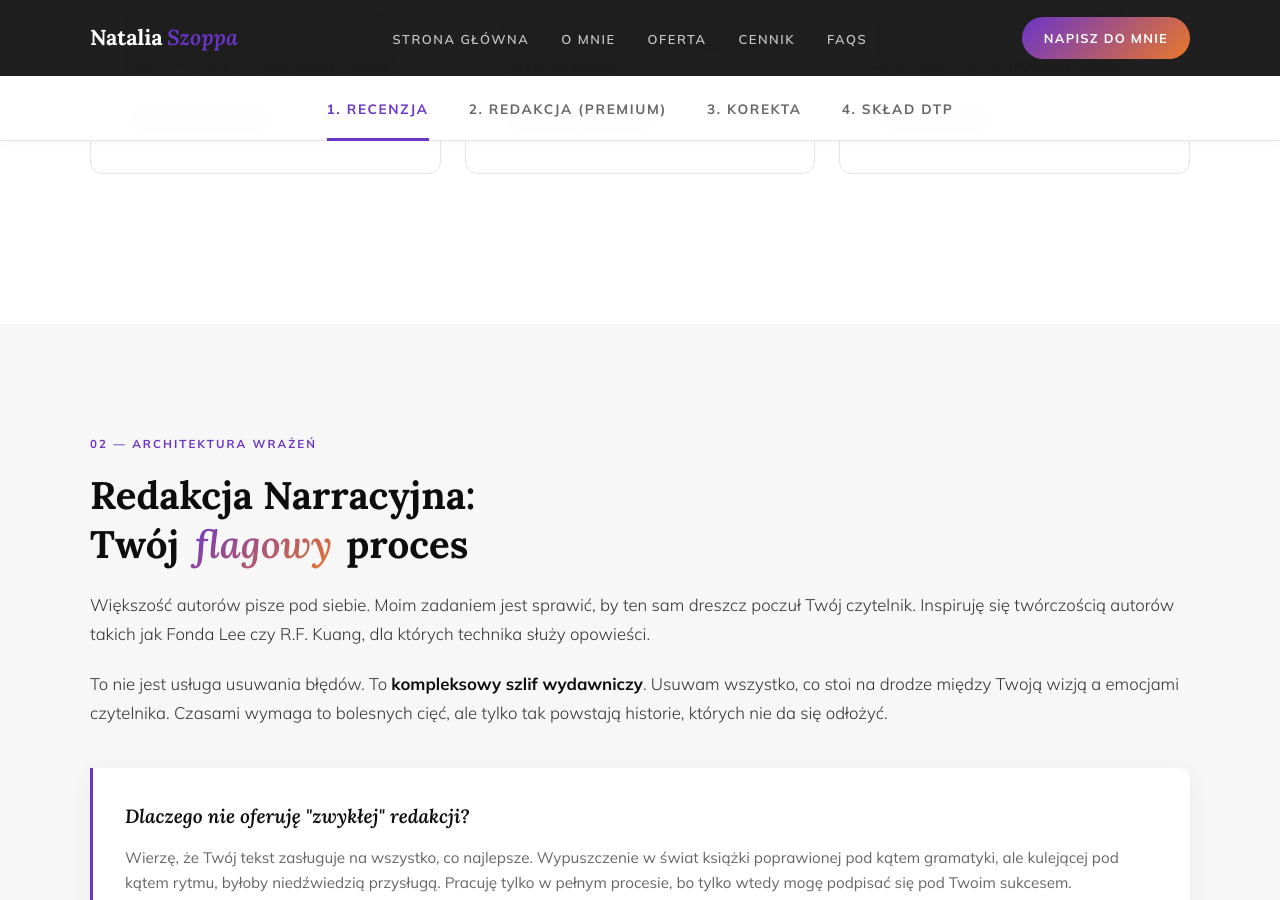
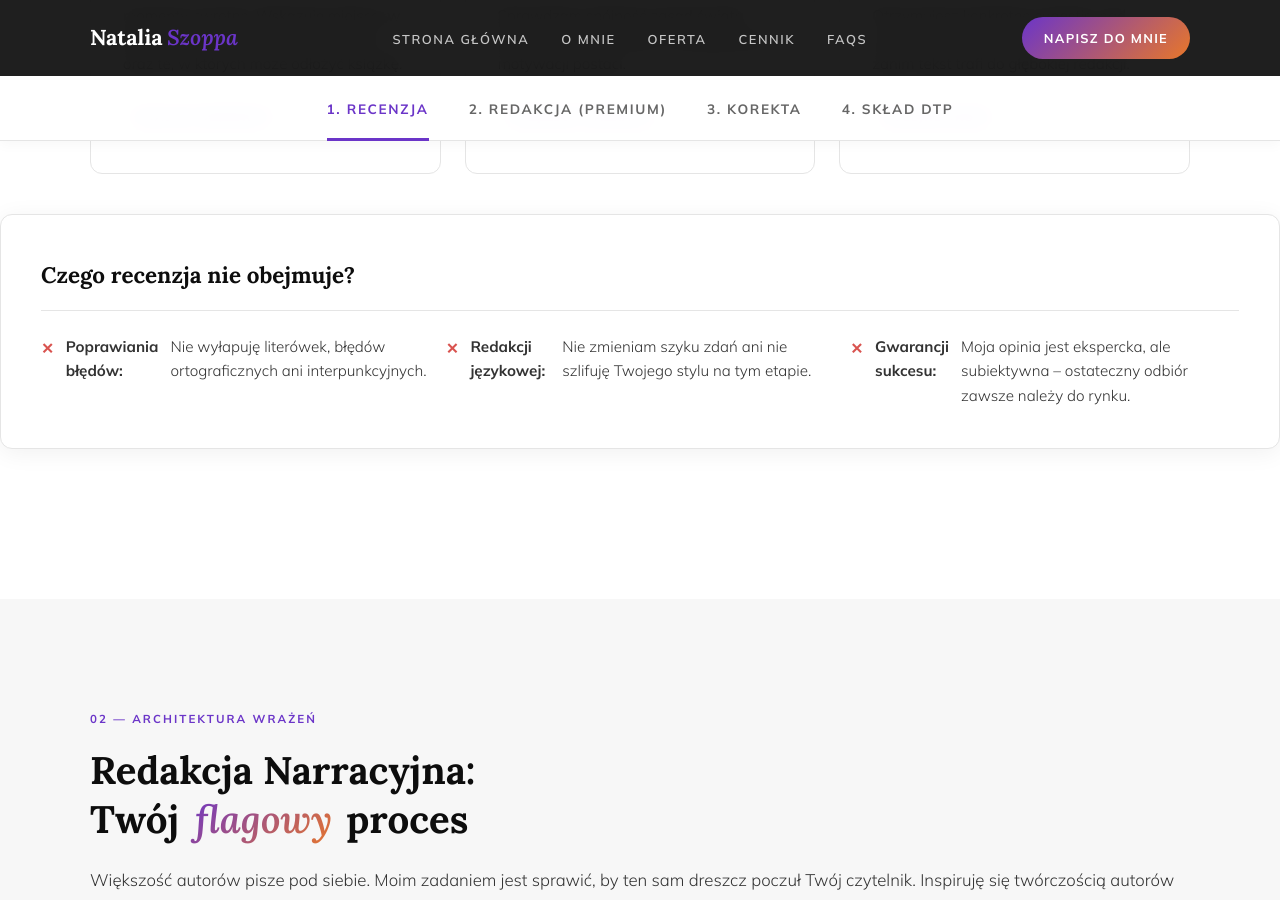
Before and after one commit to Bonnie00726/nataliaszoppa, a Jekyll site: the page built from oferta.html, in a window 1280 px wide and 900 px high, scrolled down 1665 px. Built offline with Jekyll 4.4.1, drawn with Linux system fonts in a browser that asks for light colours.

Commit message:
Update oferta.html

```diff
--- a/oferta.html
+++ b/oferta.html
@@ -164,6 +164,16 @@ title: Oferta
                 </div>
             </div>
         </div>
+
+        <div class="not-included-box reveal">
+    <h3>Czego recenzja nie obejmuje?</h3>
+    <ul class="not-list">
+        <li><strong>Poprawiania błędów:</strong> Nie wyłapuję literówek, błędów ortograficznych ani interpunkcyjnych.</li>
+        <li><strong>Redakcji językowej:</strong> Nie zmieniam szyku zdań ani nie szlifuję Twojego stylu na tym etapie.</li>
+        <li><strong>Gwarancji sukcesu:</strong> Moja opinia jest ekspercka, ale subiektywna – ostateczny odbiór zawsze należy do rynku.</li>
+    </ul>
+</div>
+
     </section>
 
     <section id="redakcja" class="section bg-warm toc-section">
```
